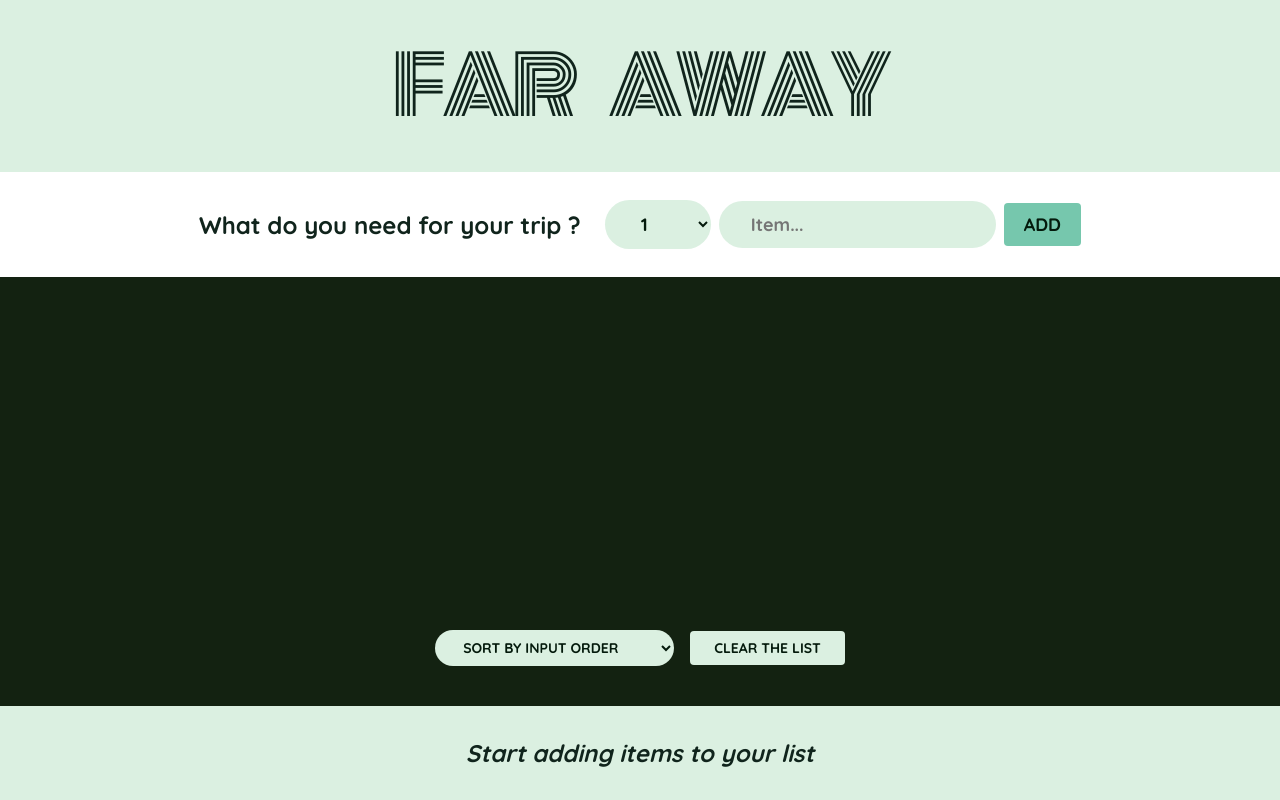
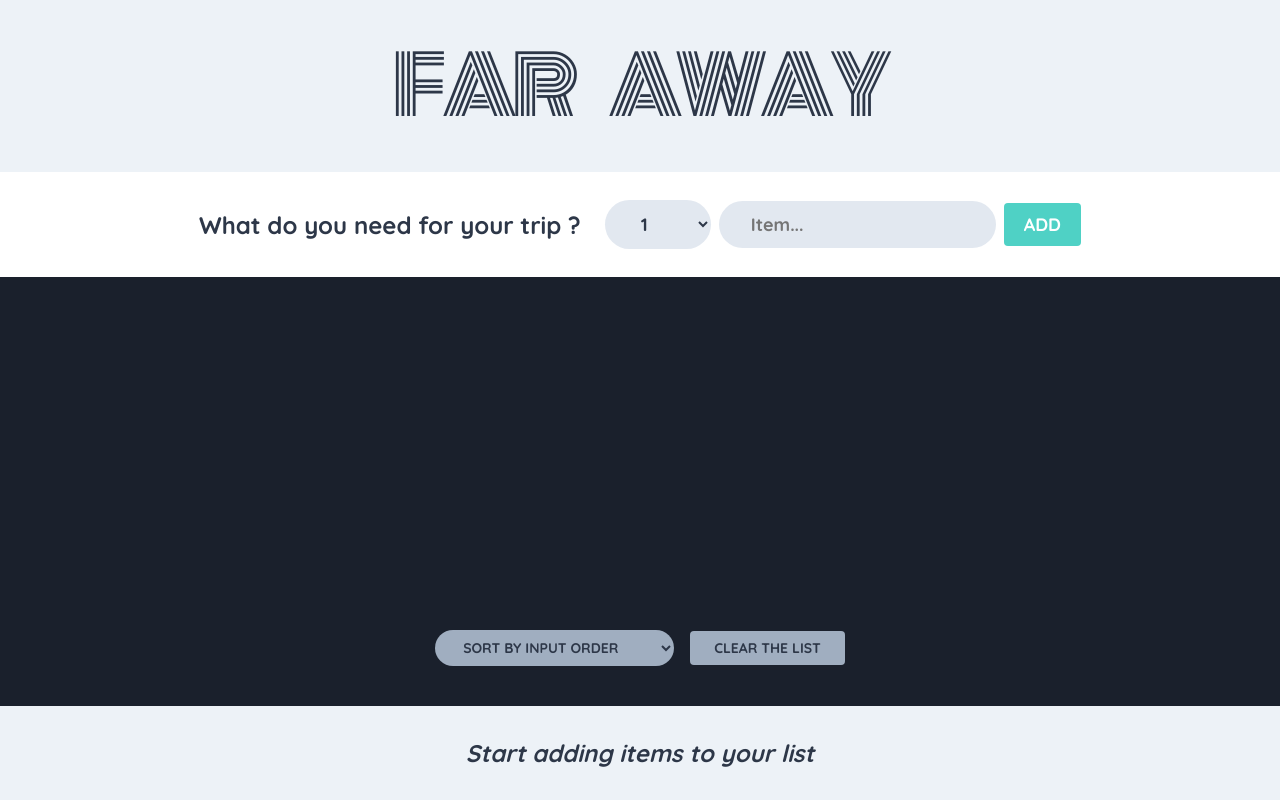
Before and after one commit to AdriannaLen/far-away, a React (Create React App) app: page / in a window 1280 px wide. Built offline with nearby package versions, Linux system fonts and the light colour scheme.

Commit message:
changed colors

```diff
--- a/src/index.css
+++ b/src/index.css
@@ -1,10 +1,3 @@
-/*
-const initialItems = [
-  { id: 1, description: "Passports", quantity: 2, packed: false },
-  { id: 2, description: "Socks", quantity: 12, packed: false },
-];
-*/
-
 @import url("https://fonts.googleapis.com/css2?family=Monoton&family=Quicksand:wght@500;700&display=swap");
 
 * {
@@ -19,9 +12,8 @@ html {
 
 body {
   font-size: 2.4rem;
-  font-family: sans-serif;
-  color: #10241c;
-  font-family: "Quicksand";
+  font-family: "Quicksand", sans-serif;
+  color: #1a202c;
   font-weight: 500;
 }
 
@@ -34,14 +26,15 @@ body {
 
 h1 {
   text-align: center;
-  background-color: #dbf0e1;
-  font-family: "Monoton";
+  background-color: #edf2f7;
+  font-family: "Monoton", sans-serif;
   font-size: 8rem;
   text-transform: uppercase;
   font-weight: 400;
   word-spacing: 30px;
   letter-spacing: -5px;
   padding: 2.4rem 0;
+  color: #2d3748;
 }
 
 .add-form {
@@ -50,20 +43,21 @@ h1 {
   display: flex;
   align-items: center;
   justify-content: center;
-  flex-direction:row;
+  flex-direction: row;
   gap: 0.8rem;
 }
 
 h3 {
   margin-right: 1.6rem;
   font-size: 2.4rem;
+  color: #2d3748;
 }
 
 button,
 select,
 input {
-  background-color: #dbf0e1;
-  color: #041a0c;
+  background-color: #e2e8f0;
+  color: #2d3748;
   font-family: inherit;
   border: none;
   border-radius: 10rem;
@@ -75,12 +69,13 @@ input {
 
 .add-form button {
   text-transform: uppercase;
-  background-color: #76c7ad;
+  background-color: #4fd1c5;
+  color: #ffffff;
 }
 
 .list {
-  background-color: #132211;
-  color: #ffffff;
+  background-color: #1a202c;
+  color: #e2e8f0;
   padding: 4rem 0;
   display: flex;
   justify-content: space-between;
@@ -96,13 +91,14 @@ input {
   font-size: 1.4rem;
   font-weight: 700;
   margin: 0 0.8rem;
+  background-color: #a0aec0;
+  color: #2d3748;
 }
 
 .list ul {
   list-style: none;
   width: 80%;
   overflow: auto;
-
   display: grid;
   grid-template-columns: repeat(auto-fit, minmax(250px, 1fr));
   gap: 1.2rem;
@@ -119,7 +115,7 @@ input {
 input[type="checkbox"] {
   height: 2rem;
   width: 2rem;
-  accent-color: #dbbfa8;
+  accent-color: #4fd1c5;
 }
 
 .list li button {
@@ -129,13 +125,15 @@ input[type="checkbox"] {
   font-size: 1.8rem;
   padding: 0.8rem;
   transform: translateY(2px);
+  color: #e53e3e;
 }
 
 .stats {
-  background-color: #dbf0e1;
+  background-color: #edf2f7;
   text-align: center;
   font-weight: 700;
   padding: 3.2rem 0;
+  color: #2d3748;
 }
 
 .modal-overlay {
@@ -144,7 +142,7 @@ input[type="checkbox"] {
   left: 0;
   width: 100%;
   height: 100%;
-  background: rgba(0, 0, 0, 0.5);
+  background: rgba(26, 32, 44, 0.8);
   display: flex;
   justify-content: center;
   align-items: center;
@@ -152,10 +150,11 @@ input[type="checkbox"] {
 }
 
 .modal-content {
-  background: white;
+  background: #ffffff;
   padding: 20px;
   border-radius: 8px;
   text-align: center;
+  color: #2d3748;
 }
 
 .modal-actions {
@@ -169,8 +168,10 @@ button {
   border: none;
   border-radius: 4px;
   cursor: pointer;
+  background-color: #4fd1c5;
+  color: #ffffff;
 }
 
 button:hover {
-  background-color: #ddd;
+  background-color: #38b2ac;
 }
```
